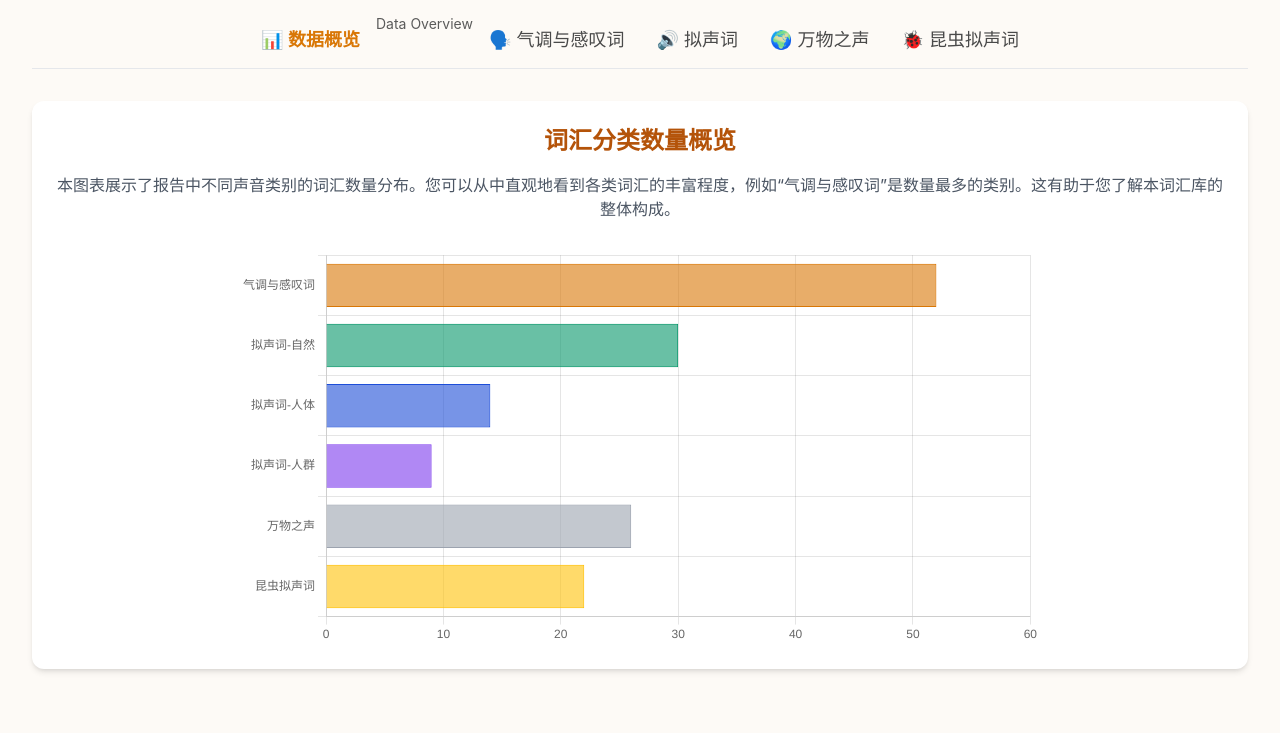
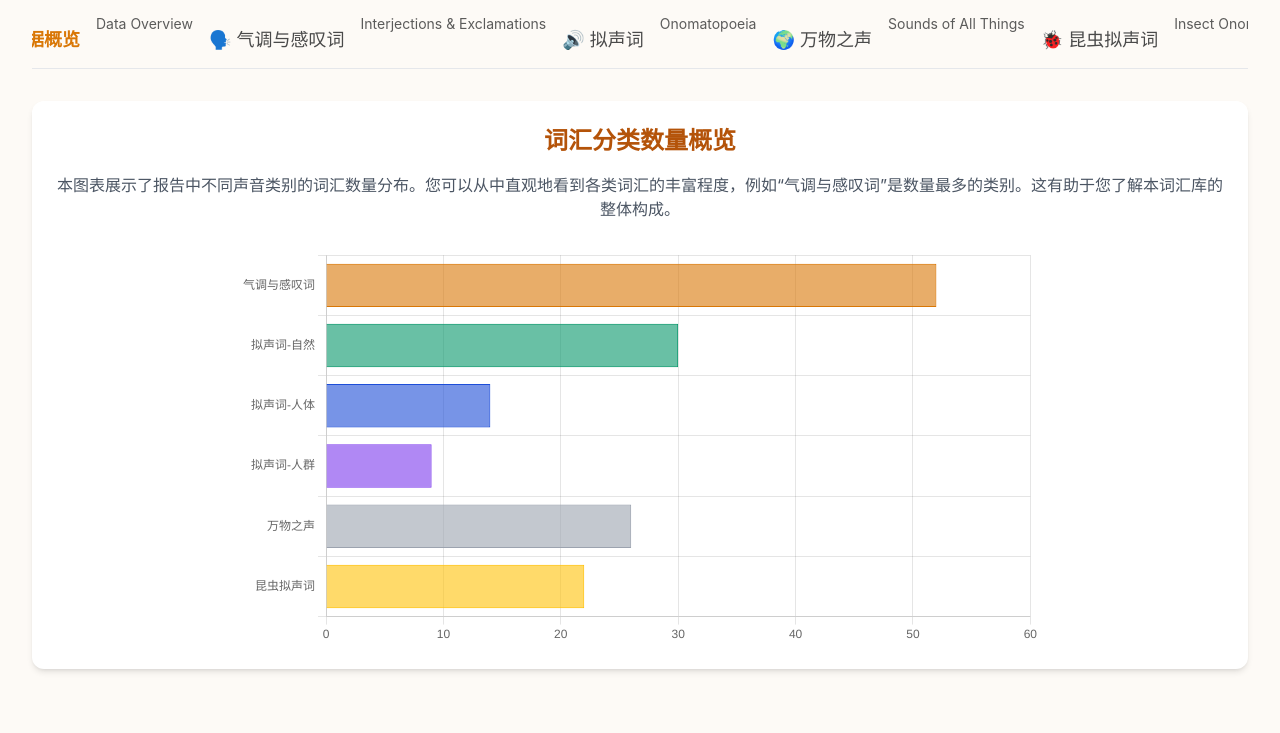
Before and after one commit to monokumazx/Bilingual_Chinese_English, a plain HTML site: page index.html in a window 1280 px wide. Shown: the part 138-871 px from the top of the page. Drawn offline with nearby package versions, Linux system fonts and the light colour scheme.

Commit message:
Update index.html

```diff
--- a/index.html
+++ b/index.html
@@ -65,9 +65,20 @@
         </button>
 
             <button class="nav-item text-lg px-4 py-3 rounded-t-lg" data-tab="interjections">🗣️ 气调与感叹词</button>
+            <span class="text-sm opacity-90">Interjections & Exclamations</span>
+        </button>
+
             <button class="nav-item text-lg px-4 py-3 rounded-t-lg" data-tab="onomatopoeia">🔊 拟声词</button>
+                <span class="text-sm opacity-90">Onomatopoeia</span>
+</button>
             <button class="nav-item text-lg px-4 py-3 rounded-t-lg" data-tab="otherSounds">🌍 万物之声</button>
+                <span class="text-sm opacity-90">Sounds of All Things</span>
+</button>
+
             <button class="nav-item text-lg px-4 py-3 rounded-t-lg" data-tab="insectOnomatopoeia">🐞 昆虫拟声词</button>
+            <span class="text-sm opacity-90">Insect Onomatopoeia</span>
+</button>
+
         </nav>
 
         <main>
```
